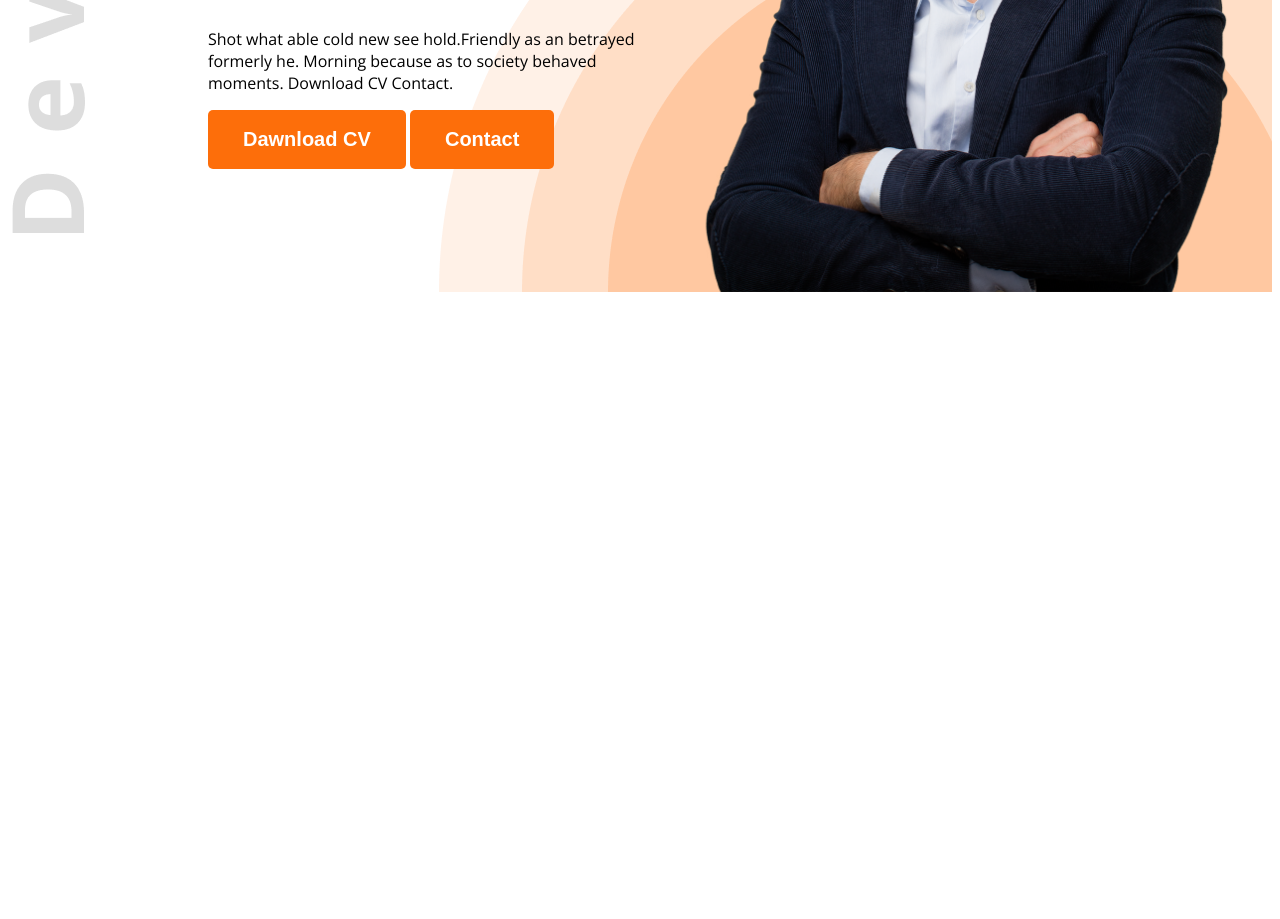
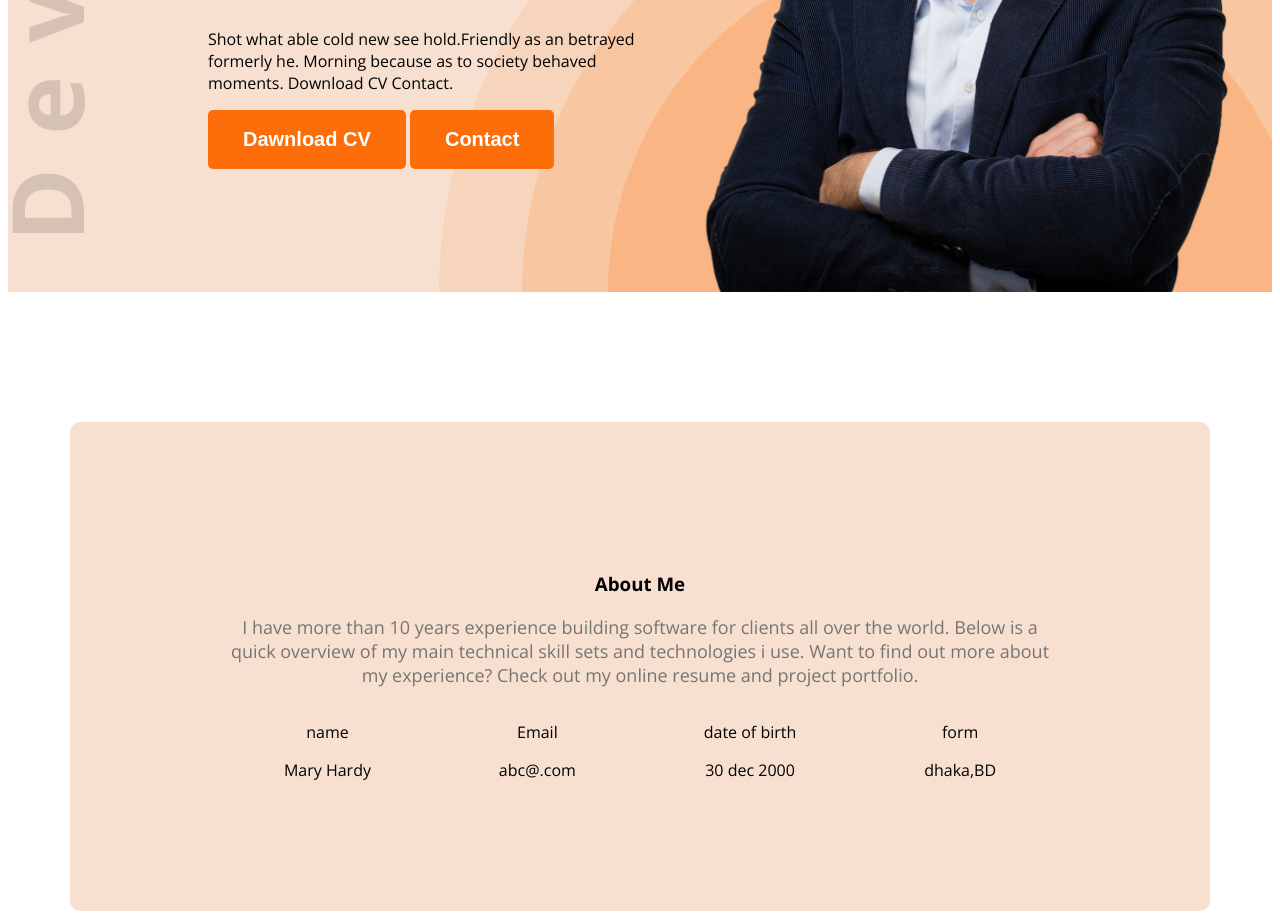
Before and after one commit to bibiotbibi/web-developer-portfolio, a plain HTML site: page index.html in a window 1280 px wide. Shown: the part 538-1457 px from the top of the page. Before the commit the page ends 838 px from the top, so only its background shows below. Drawn offline with nearby package versions, Linux system fonts and the light colour scheme.

Commit message:
addad all changes

```diff
--- a/index.html
+++ b/index.html
@@ -10,7 +10,7 @@
     <link rel="stylesheet" href="styles/portfolio.css">
 </head>
 <body class="open-sans-normal">
-    <header class="header">
+    <header class="header secondary-bg">
         <nav>
             <h3 class="nav-title">Ma<span class="text-primary">r</span>y</h3>
          <ul>
@@ -31,7 +31,34 @@
             <img class="bannar-profile-pic" src="images/hardy.png" alt="">
          </div>
     </header>
-    <main></main>
+    <main>
+        <section class="about secondary-bg">
+            <h3 class="section-titel">About Me</h3>
+            <p class="section-description">
+               I have more than 10 years experience building software for clients all over the world. Below is a quick overview of my main technical skill sets and technologies i use. Want to find out more about my experience? Check out my online resume and project portfolio.
+            </p>
+            <div class="about-items">
+                        <!-- .about-item*4>p.item-title+item-description -->
+                         <div class="about-item">
+                            <p class="item-title">name</p>
+                            <item-description>Mary Hardy</item-description>
+                         </div>
+                         <div class="about-item">
+                            <p class="item-title">Email</p>
+                            <item-description>abc@.com</item-description>
+                         </div>
+                         <div class="about-item">
+                            <p class="item-title">date of birth</p>
+                            <item-description>30 dec 2000</item-description>
+                         </div>
+                         <div class="about-item">
+                            <p class="item-title">form</p>
+                            <item-description>dhaka,BD</item-description>
+                         </div>
+
+            </div>
+        </section>
+    </main>
     <footer></footer>
 </body>
 </html>
--- a/styles/portfolio.css
+++ b/styles/portfolio.css
@@ -8,6 +8,9 @@
 }
 
 /* shared style */
+.secondary-bg{
+  background-color: #f7e0d0;
+}
 .text-primary{
   color: #FD6E0A;
 }
@@ -24,6 +27,15 @@
   padding: 18px 35px;
   border-radius: 5px;
   border: none;
+}
+.section-title{
+  font-size: 35px;
+  font-weight: bold;
+  color: #181818;
+}
+.section-description{
+  font-size: 18px;
+  color: #757575
 }
 
 /* nav styles */
@@ -78,3 +90,22 @@ nav li a {
 .bannar-profile-pic{
   width: 580px;
 }
+/* main style */
+main{
+  max-width: 1140px;
+  margin: 0 auto;
+}
+/* about styles */
+.about{
+  border-radius: 10px;
+  padding: 130px 150px;
+  text-align: center;
+  margin-top: 130px;
+}
+.about-items{
+  display: flex;
+  justify-content: space-around;
+}
+.item-description{
+  font-weight: 600px;
+}
```
